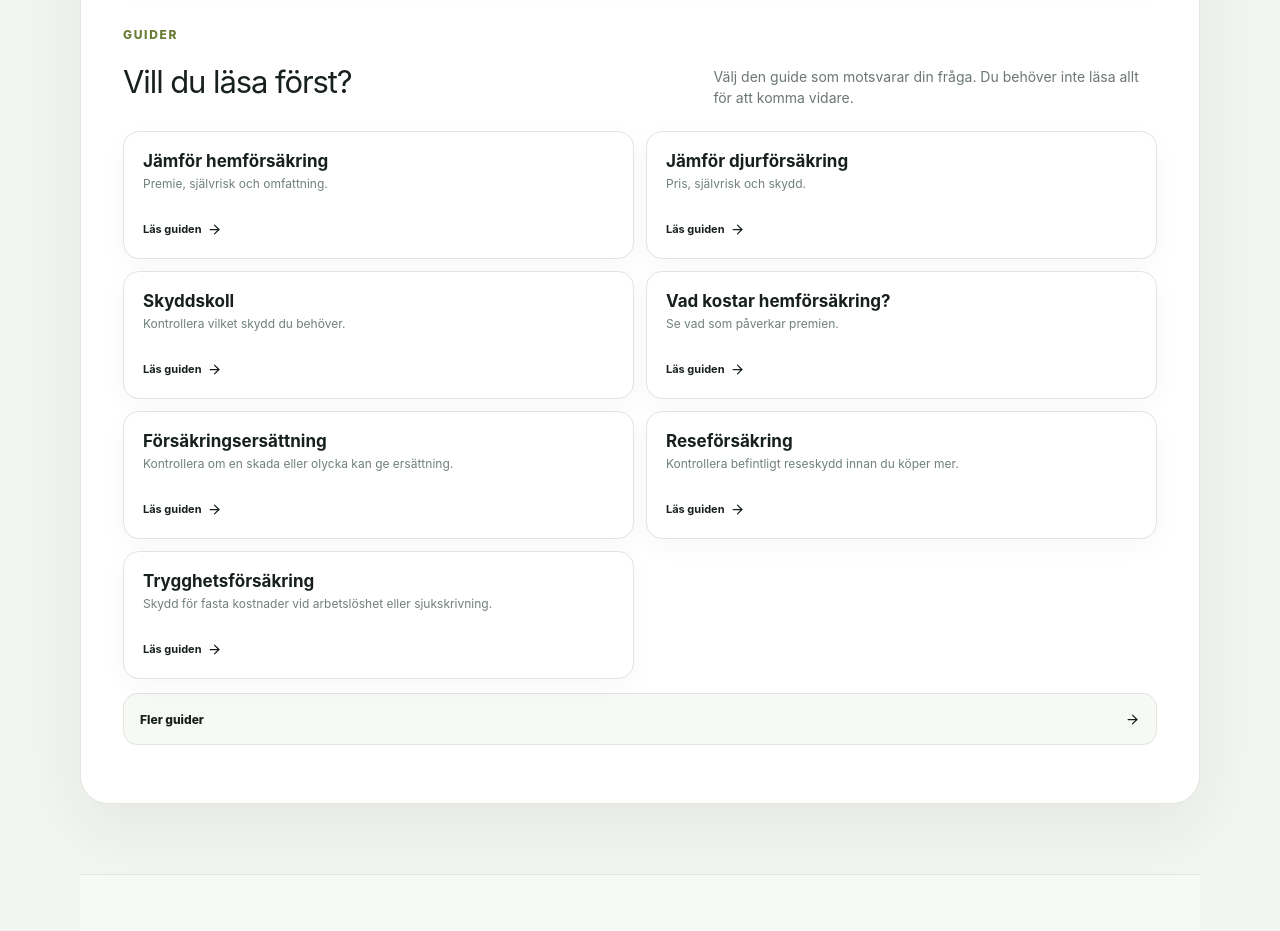
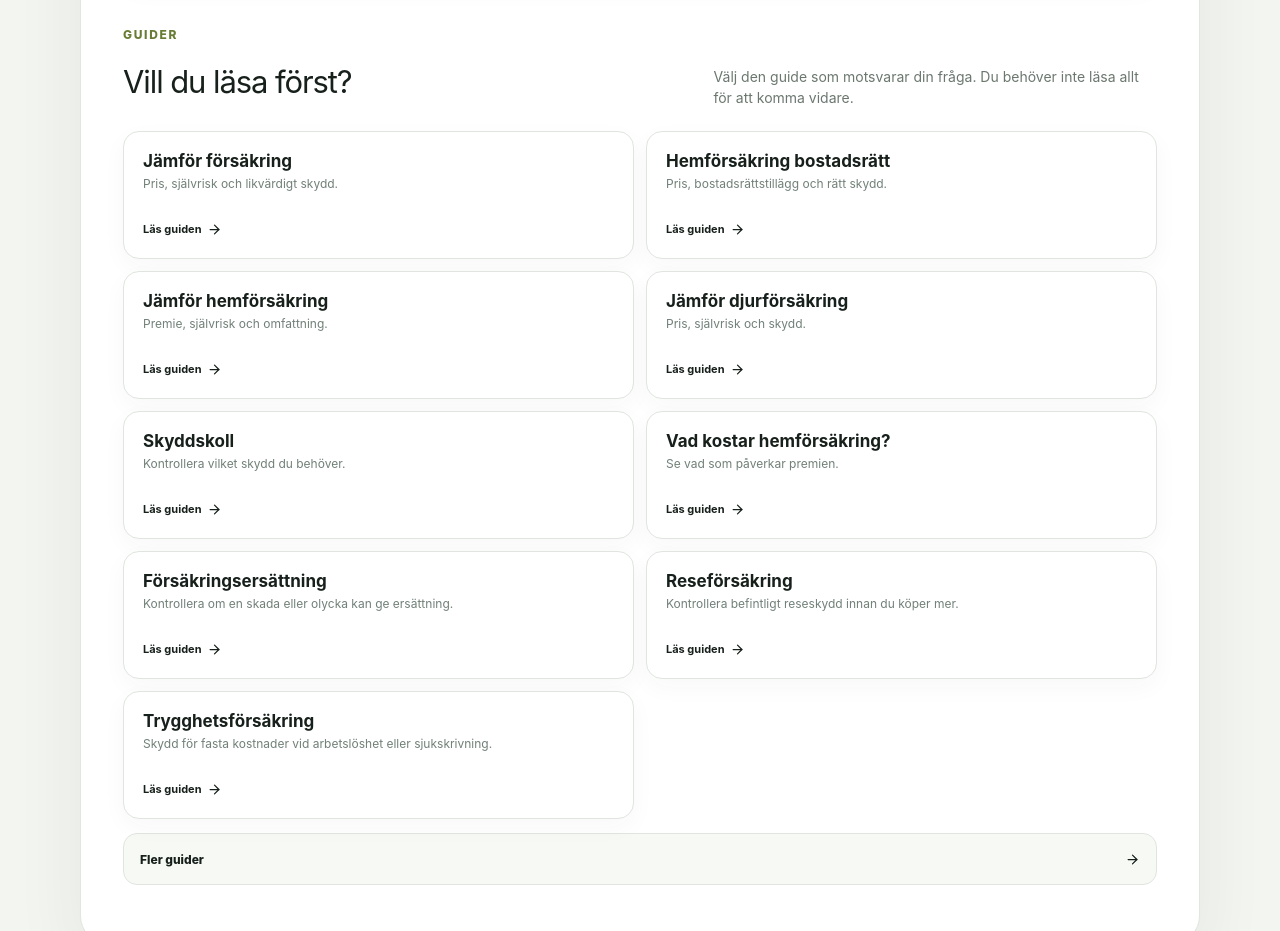
Before and after one commit to arvidlandin-cpu/sankkostnaden, a Next.js app: page /forsakring in a window 1280 px wide. Shown: the part 2000-2931 px from the top of the page. Built offline with nearby package versions, Linux system fonts and the light colour scheme.

Commit message:
Strengthen internal links to insurance momentum pages

```diff
--- a/pages/forsakring.tsx
+++ b/pages/forsakring.tsx
@@ -67,6 +67,8 @@ export default function Forsakring(){
     introTitle='Jämför bara alternativ med likvärdigt skydd'
     introText='Billigast premie kan innebära högre självrisk eller smalare skydd. Börja med det skydd du faktiskt behöver och jämför sedan pris.'
     guides={[
+      {href:'/forsakring/jamfor-forsakring/',title:'Jämför försäkring',text:'Pris, självrisk och likvärdigt skydd.'},
+      {href:'/forsakring/hemforsakring-bostadsratt/',title:'Hemförsäkring bostadsrätt',text:'Pris, bostadsrättstillägg och rätt skydd.'},
       {href:'/forsakring/jamfor-hemforsakring/',title:'Jämför hemförsäkring',text:'Premie, självrisk och omfattning.'},
       {href:'/forsakring/djurforsakring/',title:'Jämför djurförsäkring',text:'Pris, självrisk och skydd.'},
       {href:'/forsakring/hemforsakring-skyddskoll/',title:'Skyddskoll',text:'Kontrollera vilket skydd du behöver.'},
@@ -77,7 +79,6 @@ export default function Forsakring(){
     ]}
     moreGuides={[
       {href:'/forsakring/hemforsakring-hyresratt/',title:'Hemförsäkring hyresrätt',text:'Relevant skydd för hyresrätt.'},
-      {href:'/forsakring/hemforsakring-bostadsratt/',title:'Hemförsäkring bostadsrätt',text:'Kontrollera bostadsrättsskyddet.'},
     ]}
   />;
 }
```
